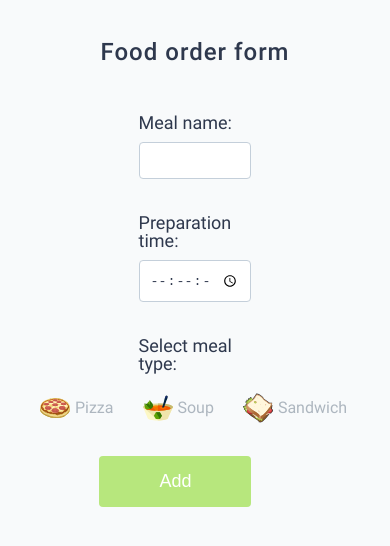
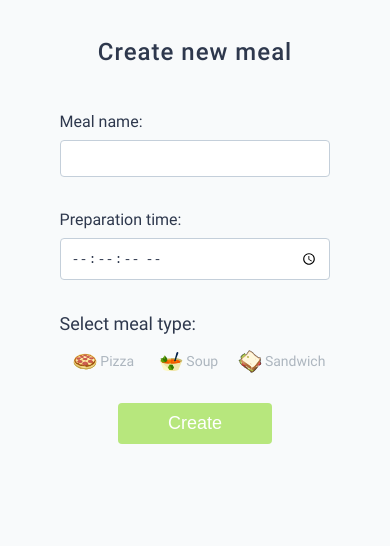
Before and after one commit to aynurajafarova/dishes-react-app, a React app: page / in a window 390 px wide. Shown: the top 546 px of the page. Built offline with nearby package versions, Linux system fonts and the light colour scheme.

Commit message:
style(responsive): make responsive

```diff
--- a/src/client/apps/meals/components/AddMealForm/AddMealForm.scss
+++ b/src/client/apps/meals/components/AddMealForm/AddMealForm.scss
@@ -32,6 +32,7 @@
     }
   }
   &__btn {
+    button {
       background-color: #76bc21;
       color: white;
       padding: 15px 60px;
@@ -50,3 +51,34 @@
       }
     }
   }
+}
+@media only screen and (max-width: 991px) {
+  .add-meal-form {
+    width: 70%;
+  }
+}
+@media only screen and (max-width: 768px) {
+  .add-meal-form {
+    width: 90%;
+  }
+}
+@media only screen and (max-width: 576px) {
+  .add-meal-form {
+    width: 100%;
+    &__field {
+      width: 80%;
+      &__label {
+        font-size: 16px;
+      }
+    }
+    &__btn {
+      display: flex;
+      align-items: center;
+      justify-content: center;
+      button {
+        padding: 10px 50px;
+        display: flex;
+      }
+    }
+  }
+}
--- a/src/client/apps/meals/components/AddMealForm/AddMealForm.tsx
+++ b/src/client/apps/meals/components/AddMealForm/AddMealForm.tsx
@@ -1,3 +1,4 @@
+/* eslint-disable @typescript-eslint/no-explicit-any */
 import { FC } from "react";
 import { Field, InjectedFormProps, reduxForm } from "redux-form";
 import { useSelector, useDispatch } from "react-redux";
@@ -22,7 +23,7 @@ interface IProps {
   commonInputFields: IField[];
 }
 
-const validate = (values: any) => {
+const validate = (values: object) => {
   const errors = {
     name: "",
     type: "",
@@ -171,13 +172,9 @@ const AddMealForm: FC<InjectedFormProps<any, IProps> & IProps> = ({
             );
           }
         )}
-      <div className="add-meal-form__field">
-        <button
-          className=" add-meal-form__btn"
-          type="submit"
-          disabled={invalid || submitting}
-        >
-          Add
+      <div className="add-meal-form__field add-meal-form__btn">
+        <button type="submit" disabled={invalid || submitting}>
+          Create
         </button>
       </div>
     </form>
--- a/src/client/apps/meals/components/MealOptions/MealOptions.scss
+++ b/src/client/apps/meals/components/MealOptions/MealOptions.scss
@@ -7,7 +7,7 @@
     position: relative;
     width: 140px;
     input[type="radio"] {
-      opacity: 0; /* hidden but still tabable */
+      opacity: 0;
       position: absolute;
     }
     input[type="radio"] + div {
@@ -39,3 +39,24 @@
     margin-bottom: 12px;
   }
 }
+
+@media only screen and (max-width: 576px) {
+  .meal-types {
+    overflow: auto;
+    &__item {
+      width: 120px;
+      input[type="radio"] + div {
+        padding: 5px;
+      }
+      &__body {
+        img {
+          width: 30px;
+        }
+        span {
+          margin-right: 0px;
+          font-size: 14px;
+        }
+      }
+    }
+  }
+}
--- a/src/client/apps/meals/components/MealOptions/MealOptions.tsx
+++ b/src/client/apps/meals/components/MealOptions/MealOptions.tsx
@@ -19,7 +19,7 @@ const MealOptions: FC<IProps> = ({ meals, fetchSingleMeal, className }) => {
     <>
       <div className={`meal-types ${className}`}>
         <p>Select meal type:</p>
-        <div className="center">
+        <div className="meal-types__list center">
           {meals &&
             meals?.map(({ id, name, type, title, img, value }) => {
               return (
--- a/src/client/apps/meals/view/AddMealPage.tsx
+++ b/src/client/apps/meals/view/AddMealPage.tsx
@@ -27,7 +27,7 @@ const AddMealPage: FC = () => {
       ) : (
         <Container>
           <main>
-            <Header className="center" title="Food order form" />
+            <Header className="center" title="Create new meal" />
             <AddMealForm {...{ meals, fetchSingleMeal, commonInputFields }} />
           </main>
         </Container>
```
Lines whose indentation alone changed are shown as unchanged.
